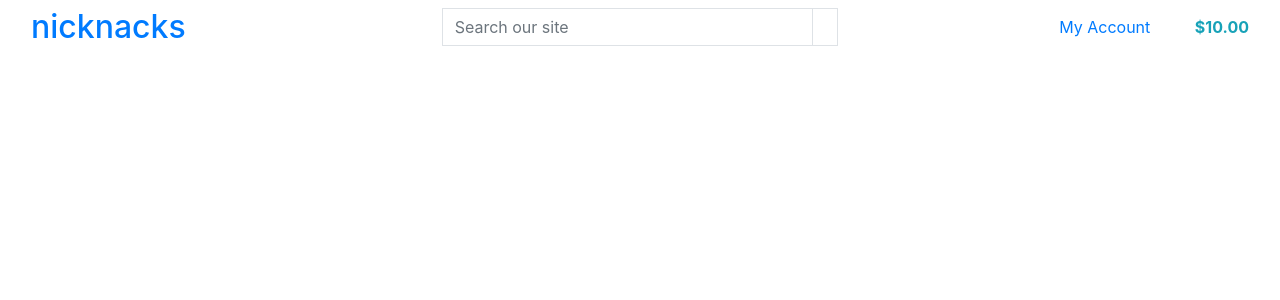
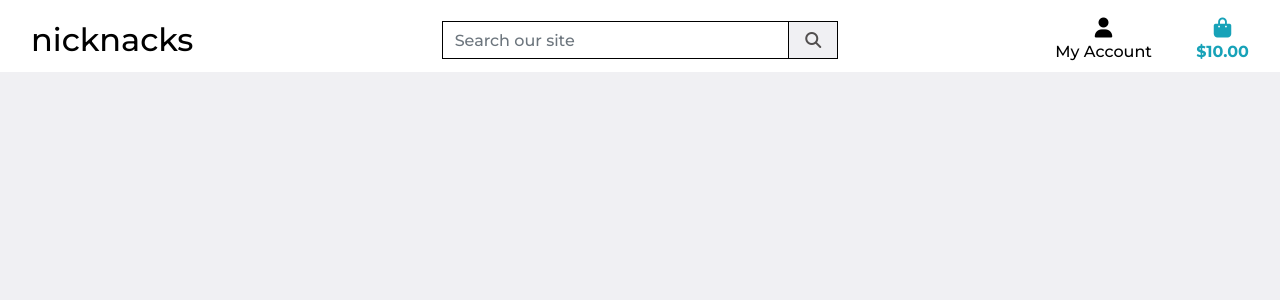
Before and after one commit to bezebee/MS4, a Django app: template templates/base.html in a window 1280 px wide. Shown: the top 300 px of the page. Run offline with Django 3.2, Linux system fonts and the light colour scheme; the template is opened without the code that fills it: most values are stand-ins (such as "Sample title", 1, 10 or a date in 2020); some libraries are stand-ins or nearby versions.

Commit message:
Homepage header and css

```diff
--- a/MS4/settings.py
+++ b/MS4/settings.py
@@ -148,3 +148,7 @@ USE_TZ = True
 # https://docs.djangoproject.com/en/3.1/howto/static-files/
 
 STATIC_URL = '/static/'
+STATICFILES_DIRS = (os.path.join(BASE_DIR, 'static'),)
+
+MEDIA_URL = '/media/'
+MEDIA_ROOT = os.path.join(BASE_DIR, 'media')
--- a/MS4/urls.py
+++ b/MS4/urls.py
@@ -15,10 +15,11 @@ Including another URLconf
 """
 from django.contrib import admin
 from django.urls import path, include
+from django.conf import settings
+from django.conf.urls.static import static
 
 urlpatterns = [
     path('admin/', admin.site.urls),
     path('accounts/', include('allauth.urls')),
     path('', include('home.urls')),
-
-]
+] + static(settings.MEDIA_URL, document_root=settings.MEDIA_ROOT)
--- a/home/templates/home/index.html
+++ b/home/templates/home/index.html
@@ -13,12 +13,12 @@
 <div class="container h-100">
     <div class="row h-100">
         <div class="col-2">
-            <h1>nicknack</h1>
-            <div class="my-5">
+
+            <!-- <div class="my-5">
                 <h4>
                     <a href="" class="shop-now-button btn btn-lg rounded-0 text-upper py-3">Shop Now</a>
                 </h4>
-            </div>
+            </div> -->
         </div>
     </div>
 </div>
--- /dev/null
+++ b/static/css/base.css
@@ -0,0 +1,83 @@
+html {
+    height: 100%;
+}
+
+body {
+    background: url('/media/cover.png') no-repeat center center fixed;
+    background-size: cover;
+    height: calc(100vh - 164px);
+    color: #555;
+    font-family: 'Montserrat';
+    background: #f0f0f3;
+
+}
+
+/* from Bulma */
+.icon {
+    align-items: center;
+    display: inline-flex;
+    justify-content: center;
+    height: 1.5rem;
+    width: 1.5rem;
+}
+
+.logo-font {
+    text-transform: uppercase;
+}
+
+.main-logo-link {
+    width: fit-content;
+}
+
+.shop-now-button {
+    background: #f0f0f3;
+    color: rgb(82, 79, 79);
+    min-width: 260px;
+}
+
+.btn-black {
+    background: #f0f0f3;
+    color: rgb(82, 79, 79);
+}
+
+.shop-now-button:hover,
+.shop-now-button:active,
+.shop-now-button:focus,
+.btn-black:hover,
+.btn-black:active,
+.btn-black:focus {
+    background: #f0f0f3;
+    color: rgb(82, 79, 79);
+}
+
+.text-black {
+    color: #000 !important;
+}
+
+.border-black {
+    border: 1px solid black !important;
+}
+
+/* -------------------------------- Media Queries */
+
+/* Slightly larger container on xl screens */
+@media (min-width: 1200px) {
+  .container {
+    max-width: 80%;
+  }
+}
+
+/* fixed top navbar only on medium and up */
+@media (min-width: 992px) {
+    .fixed-top-desktop-only {
+        position: fixed;
+        top: 0;
+        right: 0;
+        left: 0;
+        z-index: 1030;
+    }
+
+    .header-container {
+        padding-top: 164px;
+    }
+}
--- a/templates/base.html
+++ b/templates/base.html
@@ -7,19 +7,30 @@
         <meta http-equiv="X-UA-Compatible" content="ie=edge" />
         <meta charset="utf-8" />
         <meta name="viewport" content="width=device-width, initial-scale=1, shrink-to-fit=no" />
-        {% endblock %} {% block extra_meta %} {% endblock %} {% block corecss %}
+        {% endblock %}
+        {% block extra_meta %}
+        {% endblock %}
+        {% block corecss %}
+        <link href="https://fonts.googleapis.com/css2?family=Montserrat:ital,wght@0,500;0,700;0,800;0,900;1,200;1,900&display=swap" rel="stylesheet" />
         <link rel="stylesheet" href="https://stackpath.bootstrapcdn.com/bootstrap/4.4.1/css/bootstrap.min.css" integrity="sha384-Vkoo8x4CGsO3+Hhxv8T/Q5PaXtkKtu6ug5TOeNV6gBiFeWPGFN9MuhOf23Q9Ifjh" crossorigin="anonymous" />
-        {% endblock %} {% block extra_css %} {% endblock %} {% block corejs %}
+        <link rel="stylesheet" href="{% static 'css/base.css' %}">
+        {% endblock %}
+        {% block extra_css %}
+        {% endblock %}
+        {% block corejs %}
+        <script src="https://kit.fontawesome.com/3bbc29ad30.js" crossorigin="anonymous"></script>
         <script src="https://code.jquery.com/jquery-3.4.1.slim.min.js" integrity="sha384-J6qa4849blE2+poT4WnyKhv5vZF5SrPo0iEjwBvKU7imGFAV0wwj1yYfoRSJoZ+n" crossorigin="anonymous"></script>
         <script src="https://cdn.jsdelivr.net/npm/popper.js@1.16.0/dist/umd/popper.min.js" integrity="sha384-Q6E9RHvbIyZFJoft+2mJbHaEWldlvI9IOYy5n3zV9zzTtmI3UksdQRVvoxMfooAo" crossorigin="anonymous"></script>
         <script src="https://stackpath.bootstrapcdn.com/bootstrap/4.4.1/js/bootstrap.min.js" integrity="sha384-wfSDF2E50Y2D1uUdj0O3uMBJnjuUD4Ih7YwaYd1iqfktj0Uod8GCExl3Og8ifwB6" crossorigin="anonymous"></script>
-        {% endblock %} {% block extra_js %} {% endblock %}
+        {% endblock %}
+        {% block extra_js %}
+        {% endblock %}
 
         <title>nicknacks {% block extra_title %}{% endblock %}</title>
     </head>
     <body>
         <header class="container-fluid fixed-top">
-            <div class="row">
+            <div id="topnav" class="row bg-white pt-lg-2 d-none d-lg-flex">
                 <div class="col-12 col-lg-4 my-auto py-1 py-lg-0 text-center text-lg-left">
                     <a href="{% url 'home'}" class="nav-link main-logo-link"> <h2 class="logo-front text-black my-0">nicknacks</h2></a>
                 </div>
```
